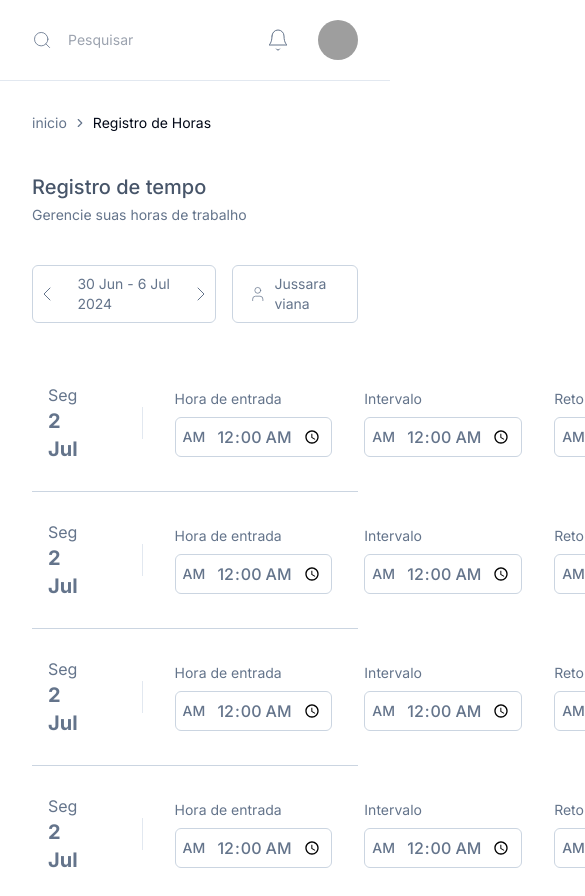
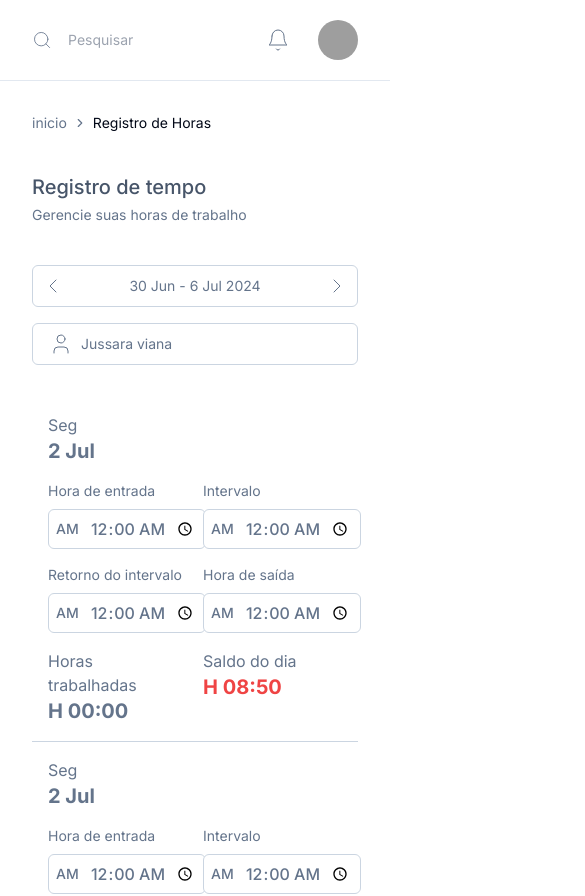
Before and after one commit to geniilsonfernandes/myhours, a Next.js app: page /dashboard/track in a window 390 px wide. Shown: the top 896 px of the page, 585 px wide, since content can reach past the window. Built offline with nearby package versions, Linux system fonts and the light colour scheme; grey boxes are pictures that could not be loaded.

Commit message:
fix responsive

```diff
--- a/src/app/dashboard/track/page.tsx
+++ b/src/app/dashboard/track/page.tsx
@@ -36,8 +36,8 @@ const TimeRecordPage = () => {
         title="Registro de tempo"
         description="Gerencie suas horas de trabalho"
       />
-      <div className="mb-8 flex gap-4">
-        <div className="inline-flex cursor-pointer items-center gap-4 rounded-md border border-slate-300 text-sm text-slate-500">
+      <div className="mb-8 flex flex-col gap-4 sm:flex-row">
+        <div className="inline-flex cursor-pointer items-center justify-between gap-4 rounded-md border border-slate-300 text-sm text-slate-500">
           <button className="flex h-10 w-10 items-center justify-center rounded-md hover:bg-slate-100">
             <ChevronLeft strokeWidth={1} />
           </button>
--- a/src/app/page.tsx
+++ b/src/app/page.tsx
@@ -4,7 +4,7 @@ import Link from "next/link";
 export default async function Home() {
   return (
     <main className="container">
-      <div className="grid grid-cols-3 gap-4">
+      <div className="grid grid-cols-1 gap-4 sm:grid-cols-3">
         <Link href="/dashboard/track">
           <div className="rounded-md border border-slate-200 bg-slate-100 p-4">
             <Timer strokeWidth={1} className="mb-9 text-slate-500" />
--- a/src/components/timer-row.tsx
+++ b/src/components/timer-row.tsx
@@ -3,7 +3,6 @@
 import { useMemo, useState } from "react";
 import TimerInput from "./timer-input";
 import TimerView from "./timer-view";
-import { Separator } from "./ui/separator";
 
 const TimerRow = () => {
   const [values, setValues] = useState({
@@ -50,9 +49,10 @@ const TimerRow = () => {
   }, [values]);
 
   return (
-    <div className="flex items-center gap-8 border-b border-slate-300 p-4">
+    <div className="flex flex-col gap-4 border-b border-slate-300 p-4 sm:flex-row sm:items-center">
       <TimerView label="Seg" value="2 Jul" />
-      <Separator orientation="vertical" className="h-8" />
+
+      <div className="grid grid-cols-2 gap-4 sm:grid-cols-4">
         <TimerInput
           label="Hora de entrada"
           onChange={(value) => setValues({ ...values, entrada: value })}
@@ -69,7 +69,9 @@ const TimerRow = () => {
           label="Hora de saída"
           onChange={(value) => setValues({ ...values, saida: value })}
         />
-      <Separator orientation="vertical" className="h-8" />
+      </div>
+
+      <div className="grid grid-cols-2 gap-4">
         <TimerView
           label="Horas trabalhadas"
           prefix="H"
@@ -82,6 +84,7 @@ const TimerRow = () => {
           variant={calculateHoursWorkedAndBalance.balanceType}
         />
       </div>
+    </div>
   );
 };
 
```
Lines whose indentation alone changed are shown as unchanged.
